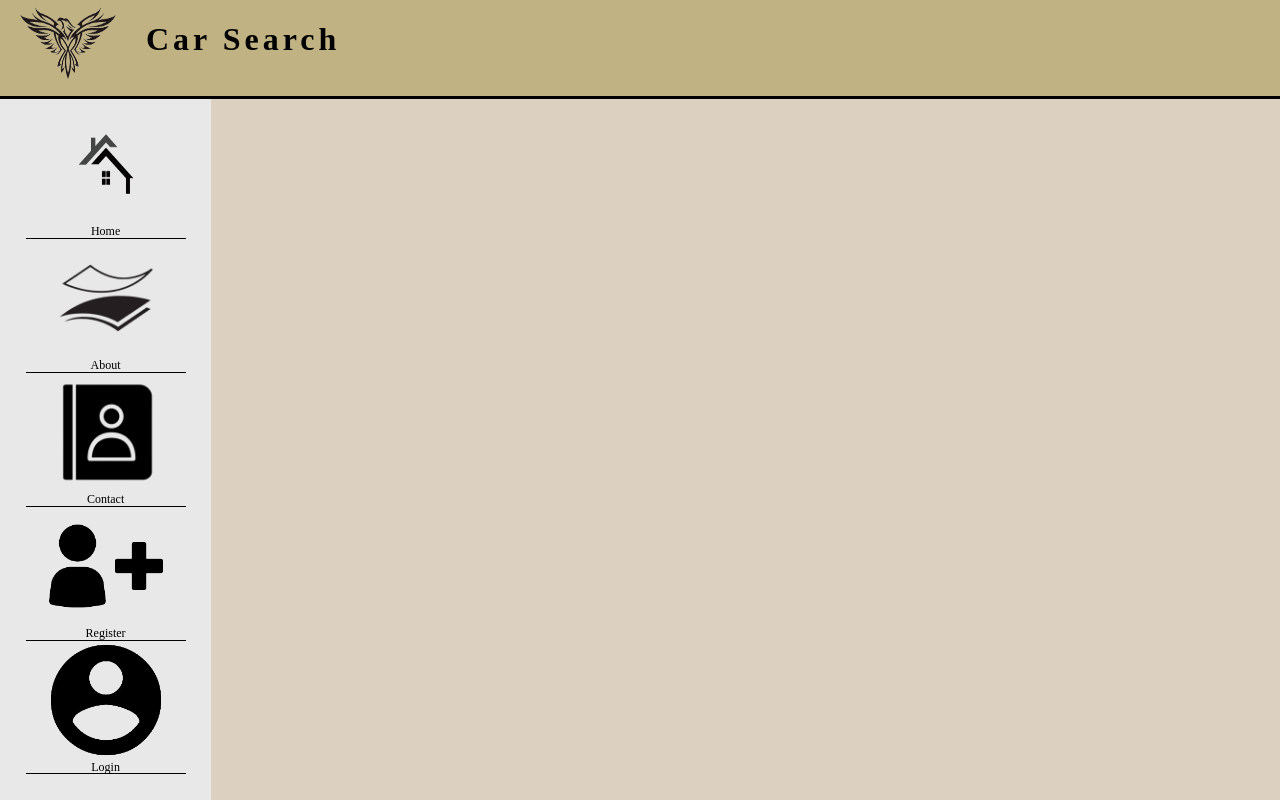
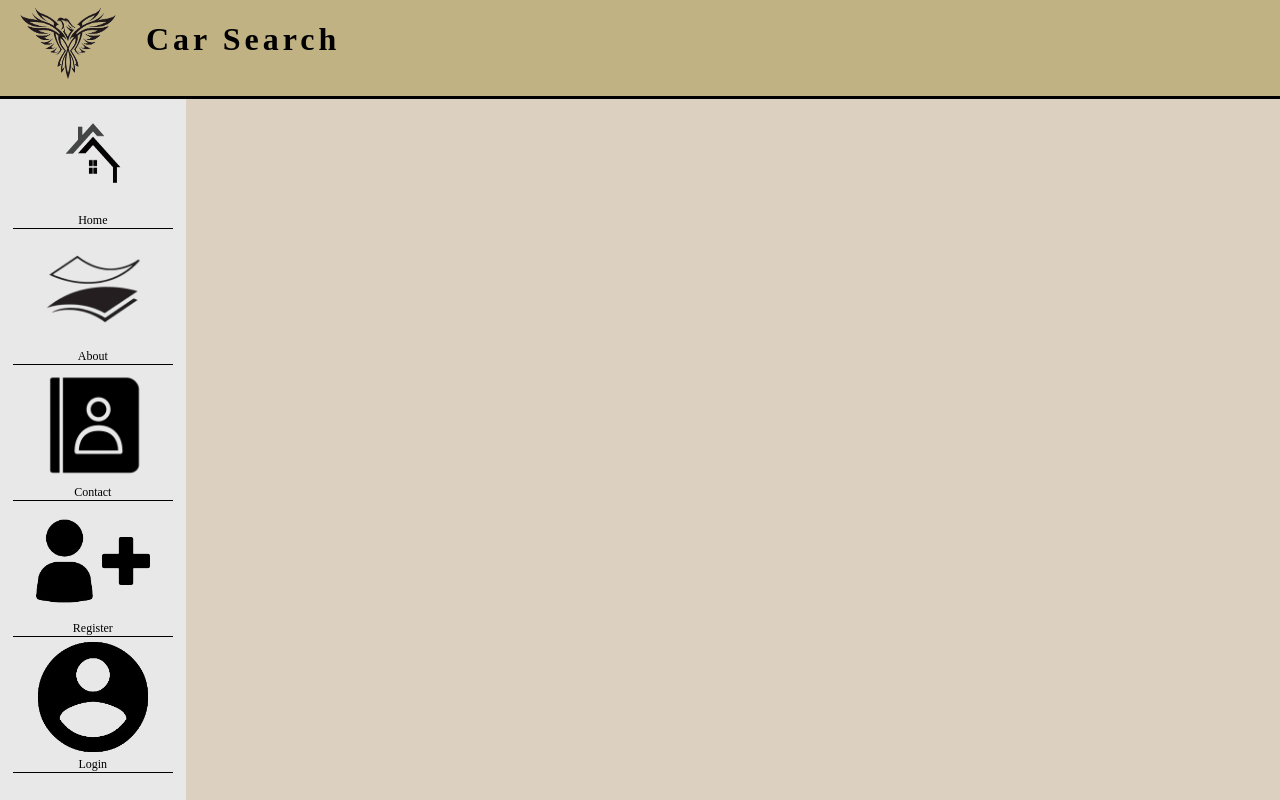
Before and after one commit to Derek242/HackCUNY2024, a Vue app in the folder HackCUNY-2024/: page / in a window 1280 px wide. Built offline with nearby package versions, Linux system fonts and the light colour scheme.

Commit message:
padding issue

```diff
--- a/HackCUNY-2024/src/components/SideBar.vue
+++ b/HackCUNY-2024/src/components/SideBar.vue
@@ -44,7 +44,7 @@
 
 .sidebar {
     background-color: #E8E8E8;
-    padding: 2%;
+    padding: 1%;
     position: fixed;
     left: 0;
     top: 80px;
```
